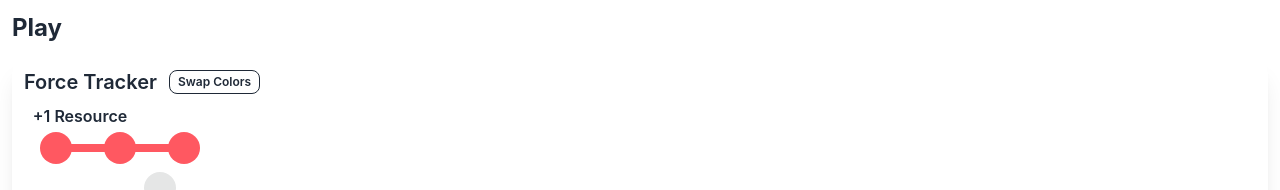
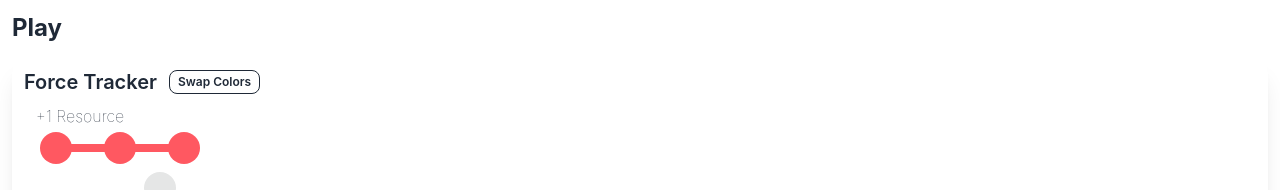
Before and after one commit to tsteelematc/tca-sw-deckbuilding, a React (Create React App) app: page /#/play in a window 1280 px wide. Shown: the top 190 px of the page. Built offline with nearby package versions, Linux system fonts and the light colour scheme.

Commit message:
+1 Resource `font-thin` to `font-semibold` changes, neato ! ! !

```diff
--- a/src/Play.tsx
+++ b/src/Play.tsx
@@ -30,7 +30,7 @@ export const Play: React.FC<PlayProps> = ({ addNewGameResult }) => {
                     </div>
                     <div className="flex flex-auto justify-center md:justify-start">
                         <div className="flex flex-col items-center">
-                            <p className="font-semibold mr-40">+1 Resource</p>
+                            <p className={`${selectedForceTrackPosition === 1 ? 'font-semibold' : 'font-thin'} mr-40`}>+1 Resource</p>
                             <div className="flex flex-col">
                                 <ul className="steps mr-20">
                                     <li
@@ -74,7 +74,7 @@ export const Play: React.FC<PlayProps> = ({ addNewGameResult }) => {
                                     />
                                 </ul>
                             </div>
-                            <p className="font-semibold ml-40">+1 Resource</p>
+                            <p className={`${selectedForceTrackPosition === 7 ? 'font-semibold' : 'font-thin'} ml-40`}>+1 Resource</p>
                         </div>
                     </div>
                 </div>
```
